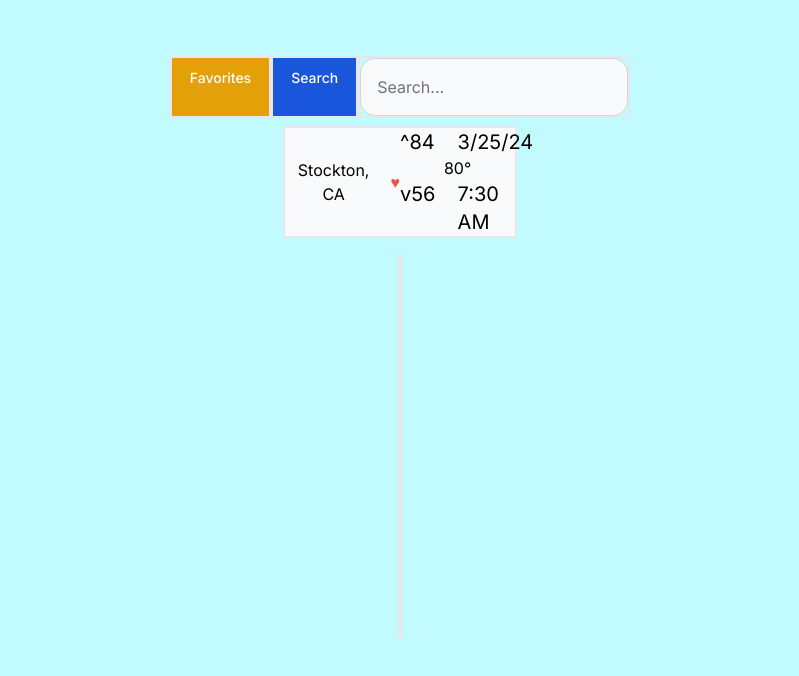
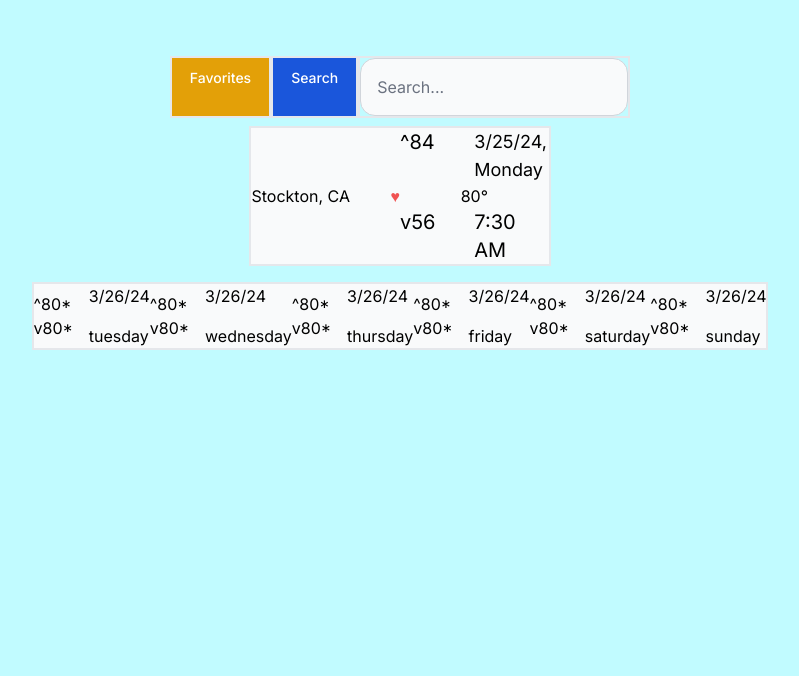
Before and after one commit to zachdressing/nweather, a Next.js app: page / in a window 1280 px wide. Shown: the top 676 px of the page, without its empty margins (240-1039 px from the left). Built offline with nearby package versions, Linux system fonts and the light colour scheme.

Commit message:
Basic Stylization Done

```diff
--- a/src/Components/DailyComponent.tsx
+++ b/src/Components/DailyComponent.tsx
@@ -12,7 +12,7 @@ const DailyComponent = () => {
                 <div className="flex flex-col justify-between w-full md:w-1/2 p-8">
                     <div className="flex">
                         <div className="w-1/2 text-xl">^84</div>
-                        <div className="w-1/2 text-xl text-end">3/25/24</div>
+                        <div className="w-1/2 text-lg text-end">3/25/24, Monday</div>
                     </div>
                     <div className="w-full text-7xl lg:text-9xl text-center">80°</div>
                     <div className="flex">
--- a/src/Components/SearchComponent.tsx
+++ b/src/Components/SearchComponent.tsx
@@ -1,7 +1,7 @@
 "use client";
 
 import React from 'react'
-import { TextInput, Button } from "flowbite-react";
+import { TextInput, Button, Popover } from "flowbite-react";
 
 
 
@@ -10,9 +10,23 @@ const SearchComponent = () => {
         <div className='flex w-full px-4 pt-2 justify-center'>
             <div className='flex flex-row-reverse w-2/3 justify-center flex-wrap'>
                 <div className="flex w-1/6 min-w-40 gap-2 m-2">
-                    <Button className='w-full rounded-[17px] border-2 border-black' color="warning">
-                        Favorites
-                    </Button>
+                    <Popover
+                        aria-labelledby="default-popover"
+                        content={
+                            <div className="w-64 text-lg text-gray-500 dark:text-gray-400">
+                                <div className="flex flex-col justify-center text-center p-4">
+                                    <ul id='favorites'>
+                                        <li>Stockton, CA</li>
+                                    </ul>
+                                </div>
+                            </div>
+                        }
+                    >
+                        <Button className='w-full rounded-[17px] border-2 border-black' color="warning">
+                            Favorites
+                        </Button>
+                    </Popover>
+
                 </div>
                 <div className="flex w-1/6 min-w-40 gap-2 m-2">
                     <Button className='w-full rounded-[17px] border-2 border-black' color="blue">
--- a/src/Components/WeeklyComponent.tsx
+++ b/src/Components/WeeklyComponent.tsx
@@ -3,8 +3,68 @@ import React from 'react'
 
 const WeeklyComponent = () => {
     return (
-        <div className='flex w-full px-4 py-2 justify-center'>
-            <div className='flex flex-col bg-gray-50 h-96 w-2/3 min-w-72 border-2 border-black rounded-[17px]'>
+        <div className='flex w-full px-4 py-2 justify-center flex-wrap'>
+            <div className='flex flex-wrap md:flex-row bg-gray-50 min-h-96 w-2/3 min-w-72 border-2 border-black rounded-[17px] p-8'>
+                <div className="w-1/3 flex justify-center items-center gap-4">
+                    <div className="flex flex-col justify-between">
+                        <p className='text-4xl'>^80*</p>
+                        <p className='text-4xl'>v80*</p>
+                    </div>
+                    <div className="flex flex-col gap-4">
+                        <p>3/26/24</p>
+                        <p>tuesday</p>
+                    </div>
+                </div>
+                <div className="w-1/3 flex justify-center items-center gap-4">
+                    <div className="flex flex-col justify-between">
+                        <p className='text-4xl'>^80*</p>
+                        <p className='text-4xl'>v80*</p>
+                    </div>
+                    <div className="flex flex-col gap-4">
+                        <p>3/26/24</p>
+                        <p>wednesday</p>
+                    </div>
+                </div>
+                <div className="w-1/3 flex justify-center items-center gap-4">
+                    <div className="flex flex-col justify-between">
+                        <p className='text-4xl'>^80*</p>
+                        <p className='text-4xl'>v80*</p>
+                    </div>
+                    <div className="flex flex-col gap-4">
+                        <p>3/26/24</p>
+                        <p>thursday</p>
+                    </div>
+                </div>
+                <div className="w-1/3 flex justify-center items-center gap-4">
+                    <div className="flex flex-col justify-between">
+                        <p className='text-4xl'>^80*</p>
+                        <p className='text-4xl'>v80*</p>
+                    </div>
+                    <div className="flex flex-col gap-4">
+                        <p>3/26/24</p>
+                        <p>friday</p>
+                    </div>
+                </div>
+                <div className="w-1/3 flex justify-center items-center gap-4">
+                    <div className="flex flex-col justify-between">
+                        <p className='text-4xl'>^80*</p>
+                        <p className='text-4xl'>v80*</p>
+                    </div>
+                    <div className="flex flex-col gap-4">
+                        <p>3/26/24</p>
+                        <p>saturday</p>
+                    </div>
+                </div>
+                <div className="w-1/3 flex justify-center items-center gap-4">
+                    <div className="flex flex-col justify-between">
+                        <p className='text-4xl'>^80*</p>
+                        <p className='text-4xl'>v80*</p>
+                    </div>
+                    <div className="flex flex-col gap-4">
+                        <p>3/26/24</p>
+                        <p>sunday</p>
+                    </div>
+                </div>
             </div>
         </div>
     )
```
